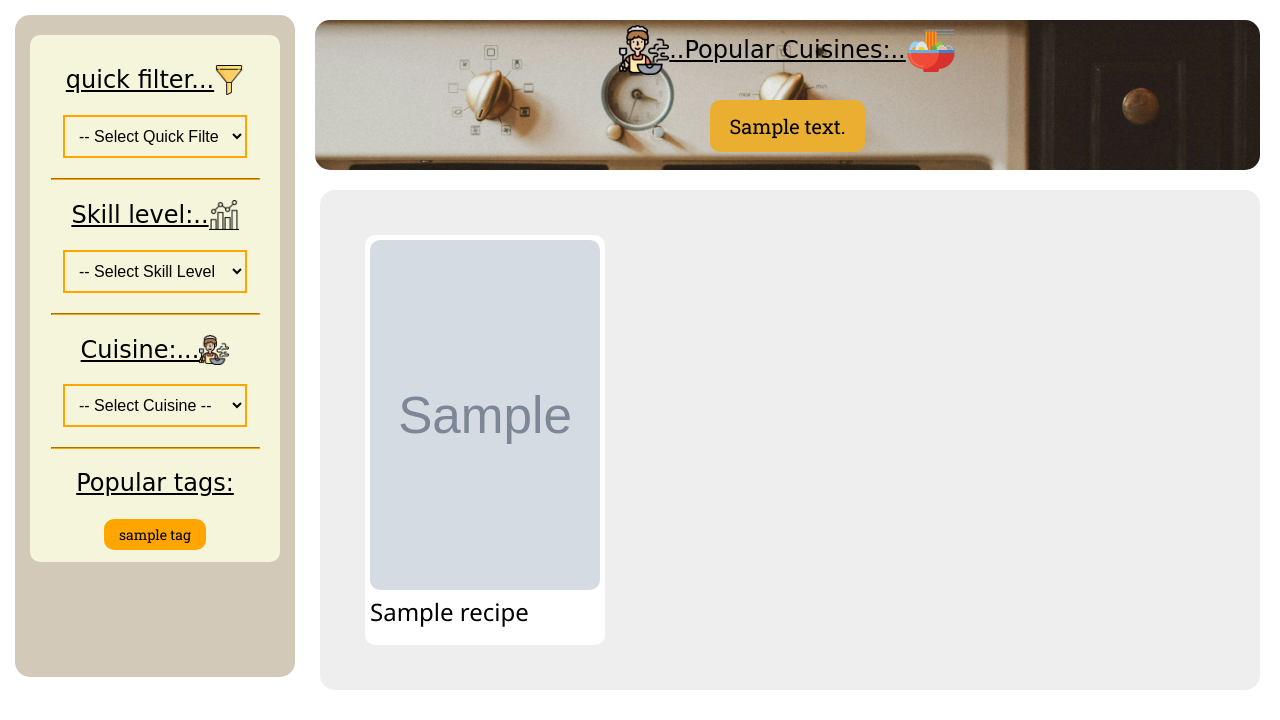
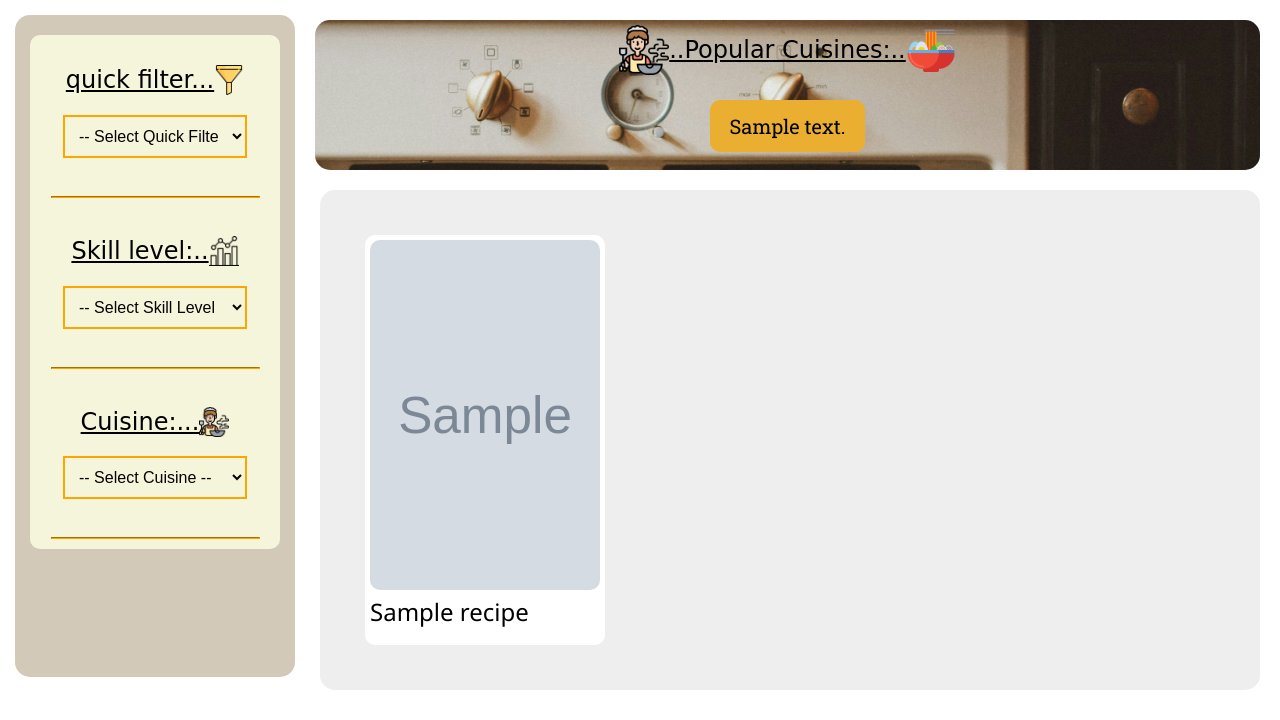
Before and after one commit to aj17i/Chopz, a PHP site: page /Website/html/Homepage.php in a window 1280 px wide. Shown: the part 80-800 px from the top of the page. Run offline with PHP 8.4, Linux system fonts and the light colour scheme; the visitor is signed in with stand-in values (Sample User, id 1); tables that the repository leaves empty or names only in its code hold one stand-in row (values such as "Sample post"); grey boxes marked "Sample" are stand-in pictures; some web fonts are replaced.

Commit message:
some changes

```diff
--- a/Website/css/homepage.css
+++ b/Website/css/homepage.css
@@ -254,27 +254,6 @@ body {
   height: auto;
   background-color: #eeeeee;
 }
-.popular-tags {
-  display: flex;
-  flex-wrap: wrap;
-}
-
-.popular-tags button {
-  margin: 2px;
-  padding: 6px 15px;
-  background-color: #ffa500;
-  color: #000000;
-  border: none;
-  border-radius: 10px;
-  font-size: 14px;
-  cursor: pointer;
-  transition: background-color 0.3s ease;
-  font-family: "Roboto Slab", serif;
-}
-
-.popular-tags button:hover {
-  background-color: #ff8c00;
-}
 .cuisines-line button {
   font-family: "Roboto Slab", serif;
   margin: 5px;
--- a/Website/html/Homepage.php
+++ b/Website/html/Homepage.php
@@ -111,7 +111,9 @@ while ($row = $result->fetch_assoc()) {
           <option value="Paleo">Paleo</option>
           <option value="Low-carb">Low-carb</option>
         </select>
+        <br>
         <hr>
+        <br>
         <h2>Skill level:.. <img src="../css/images/chart.png" alt=""></h2>
         <select name="skill-level" id="skill-level">
           <option value="">-- Select Skill Level --</option>
@@ -120,22 +122,16 @@ while ($row = $result->fetch_assoc()) {
           <option value="Chef">Chef</option>
           <option value="Expert">Expert</option>
         </select>
+        <br>
         <hr>
+        <br>
         <h2>Cuisine:... <img src="../css/images/cooking (1).png" alt=""></h2>
         <select name="cuisine" id="cuisine">
           <option value="">-- Select Cuisine --</option>
           <?php echo $cuisineOptions; ?>
         </select>
+        <br>
         <hr>
-        <h2>Popular tags:</h2>
-        <div class="popular-tags">
-          <?php
-          while ($tag_row = mysqli_fetch_assoc($tags_res)) {
-            $tag = $tag_row['tag_name'];
-            echo "<button>" . $tag . "</button>";
-          }
-          ?>
-        </div>
       </div>
     </div>
     <div class="content">
--- a/Website/php/search-by-recipe.php
+++ b/Website/php/search-by-recipe.php
@@ -2,7 +2,7 @@
 // Start the session and ensure user is logged in
 session_start();
 if (!$_SESSION['logged'] || $_SESSION['logged'] !== true) {
-    header("Location: loginpage.php");
+  header("Location: ../html/loginpage.php");
   exit();
 }
 
@@ -58,6 +58,7 @@ $_SESSION['searchResults'] = $searchResults;
 // Check if there are any recipes found
 if (mysqli_num_rows($result) > 0) {
   // Open the product container
+  echo '<section class = "product">';
   echo '<div class="product-container">';
 
   // Loop through the results and display each recipe
@@ -86,6 +87,7 @@ if (mysqli_num_rows($result) > 0) {
 
   // Close the product container
   echo '</div>';
+  echo '</section>';
 } else {
   // If no recipes found, display a message
   echo "No recipes found.";
```
Also changed, not shown: Website/html/posted-recipes.php (+36 -0 lines), Website/php/filter-recipes.php (+8 -24 lines), Website/css/images/IMG-6647a4499561e1.35441256.jpg (added). Lines whose indentation alone changed are shown as unchanged.
